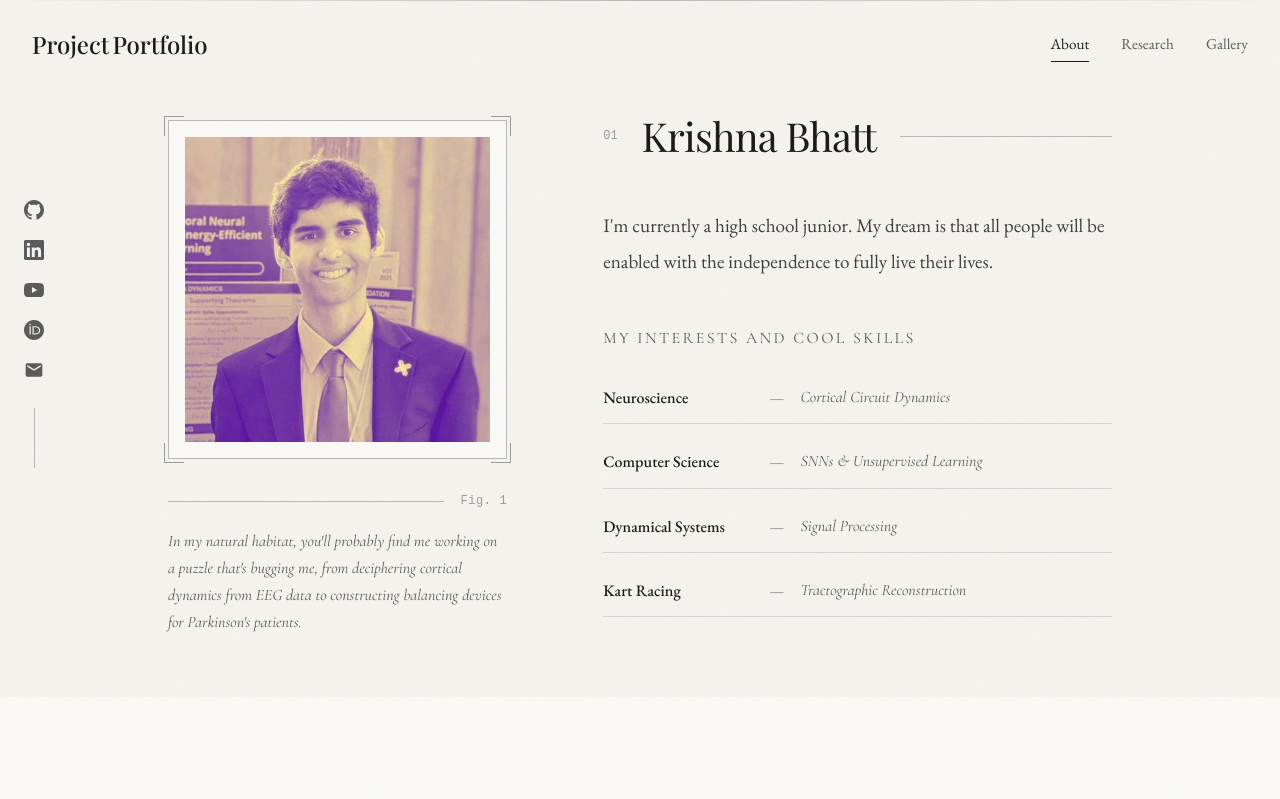
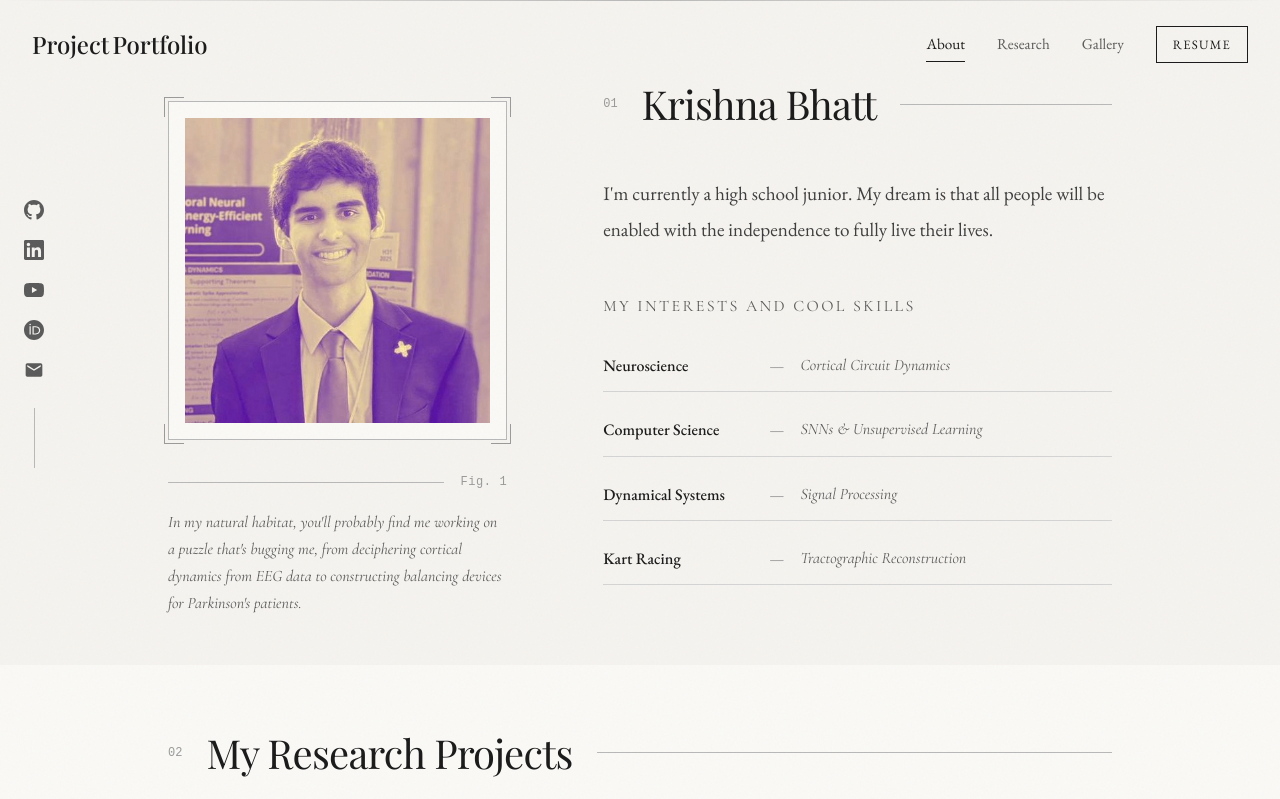
Before and after one commit to blizzard-labs/portfolio-website, a React (Vite) app: page / in a window 1280 px wide. Shown: the top 799 px of the page. Built offline with nearby package versions, Linux system fonts and the light colour scheme; a web font is replaced by a local one.

Commit message:
weblog prior

```diff
--- a/src/components/Footer/Footer.css
+++ b/src/components/Footer/Footer.css
@@ -33,7 +33,7 @@
 }
 
 .footer-main {
-  margin-bottom: 3rem;
+  margin-bottom: 0;
 }
 
 .footer-name {
--- a/src/components/Hero/Hero.css
+++ b/src/components/Hero/Hero.css
@@ -5,6 +5,7 @@
   justify-content: center;
   position: relative;
   overflow: hidden;
+  padding-top: 10rem;
 }
 
 .hero-background {
--- a/src/components/Navigation/Navigation.css
+++ b/src/components/Navigation/Navigation.css
@@ -41,6 +41,12 @@
   margin: 0 0.1rem;
 }
 
+.nav-right {
+  display: flex;
+  align-items: center;
+  gap: 2rem;
+}
+
 .nav-items {
   display: flex;
   gap: 2rem;
@@ -74,6 +80,43 @@
   right: 0;
   height: 1px;
   background: var(--color-ink);
+}
+
+/* Resume Button */
+.nav-resume-btn {
+  font-family: var(--font-serif);
+  font-size: 0.8rem;
+  letter-spacing: 0.1em;
+  text-transform: uppercase;
+  color: var(--color-ink);
+  border: 1px solid var(--color-ink);
+  padding: 0.4rem 1rem;
+  transition: background 0.3s ease, color 0.3s ease;
+  white-space: nowrap;
+}
+
+.nav-resume-btn:hover {
+  background: var(--color-ink);
+  color: var(--color-ivory);
+}
+
+.mobile-resume-btn {
+  display: block;
+  font-family: var(--font-serif);
+  font-size: 0.85rem;
+  letter-spacing: 0.1em;
+  text-transform: uppercase;
+  color: var(--color-ink);
+  border: 1px solid var(--color-ink);
+  padding: 0.75rem 1.5rem;
+  text-align: center;
+  margin-bottom: 1.5rem;
+  transition: background 0.3s ease, color 0.3s ease;
+}
+
+.mobile-resume-btn:hover {
+  background: var(--color-ink);
+  color: var(--color-ivory);
 }
 
 /* Mobile Menu Toggle */
@@ -160,7 +203,7 @@
 }
 
 @media (max-width: 900px) {
-  .nav-items {
+  .nav-right {
     display: none;
   }
 
--- a/src/components/Navigation/Navigation.jsx
+++ b/src/components/Navigation/Navigation.jsx
@@ -61,6 +61,7 @@ const Navigation = () => {
             <span className="logo-text">Portfolio</span>
           </motion.div>
 
+          <div className="nav-right">
             <div className="nav-items">
               {navItems.map((item, index) => (
                 <motion.button
@@ -82,6 +83,16 @@ const Navigation = () => {
                   )}
                 </motion.button>
               ))}
+            </div>
+
+            <a
+              href="/assets/resume.pdf"
+              target="_blank"
+              rel="noopener noreferrer"
+              className="nav-resume-btn"
+            >
+              Resume
+            </a>
           </div>
 
           <button
@@ -106,6 +117,14 @@ const Navigation = () => {
             transition={{ duration: 0.3, ease: [0.4, 0, 0.2, 1] }}
           >
             <div className="mobile-menu-content">
+              <a
+                href="/assets/resume.pdf"
+                target="_blank"
+                rel="noopener noreferrer"
+                className="mobile-resume-btn"
+              >
+                Resume
+              </a>
               {navItems.map((item, index) => (
                 <motion.button
                   key={item.id}
--- a/src/components/Readings/Readings.css
+++ b/src/components/Readings/Readings.css
@@ -1,5 +1,6 @@
 .readings {
   position: relative;
+  padding-bottom: var(--space-xl);
 }
 
 /* Readings Section */
--- a/src/data/content.js
+++ b/src/data/content.js
@@ -144,7 +144,7 @@ export const projects = [
     ],
     resources: [
       { label: "Project Poster", url: "https://drive.google.com/file/d/1H4tsudnYg4-o26NanthVHXAIR48T0lyM/preview" },
-      { label: "Project Video", url: "https://youtu.be/uDxKYNIIAQ0" }
+      { label: "Project Video", url: "https://youtu.be/TzsfR5Whx-k" }
     ],
     tags: ["Arduino", "Bluetooth", "Health", "Mobile App"]
   }
--- a/src/index.css
+++ b/src/index.css
@@ -127,7 +127,7 @@ img {
 }
 
 .section {
-  padding-top: var(--space-2xl);
+  padding-top: var(--space-xl);
   padding-bottom: var(--space-lg);
 }
 
```
Also changed, not shown: 1 other file (tests, documents, lock files or other folders). Lines whose indentation alone changed are shown as unchanged.
